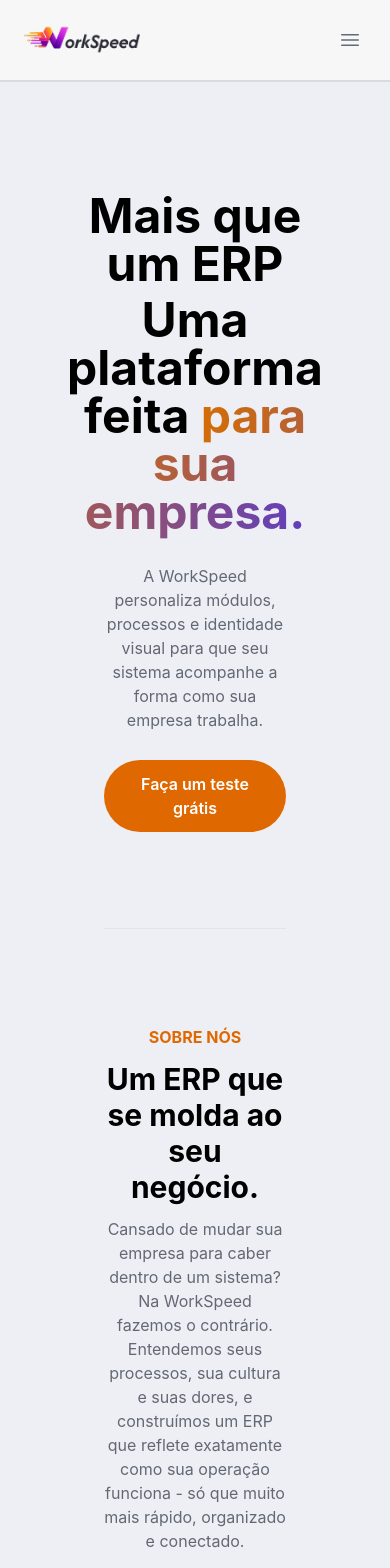
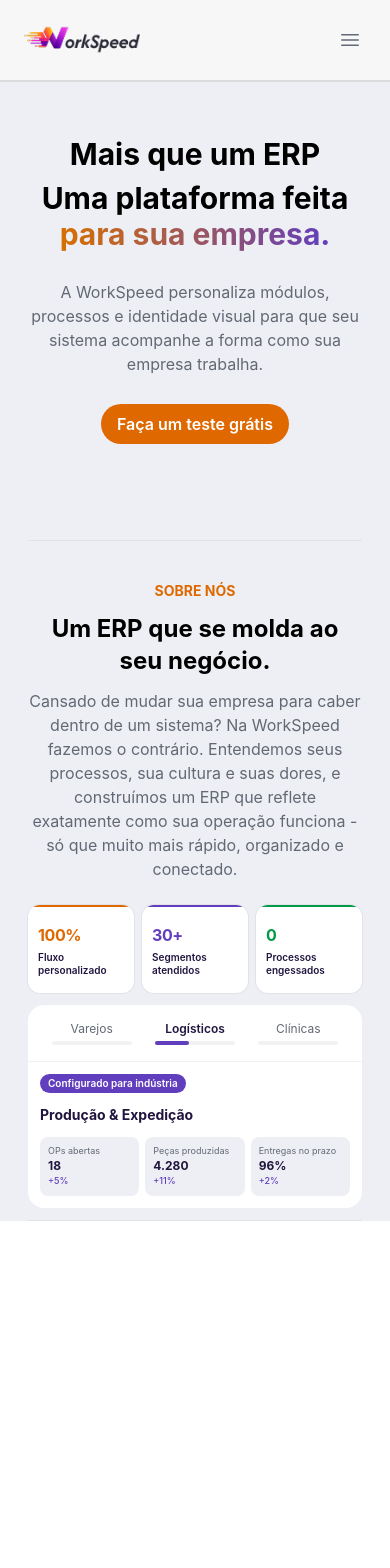
Before and after one commit to workspeed/WorkSpeed-Frontend, a React (Vite) app: page / in a window 390 px wide. Shown: the top 1568 px of the page. After the commit the page ends 1221 px from the top, so only its background shows below. Built offline with nearby package versions, Linux system fonts and the light colour scheme; a web font is replaced by a local one.

Commit message:
refactor: Improved responsiveness of the hero and about sections.

```diff
--- a/src/layouts/LeadingPageLayout.tsx
+++ b/src/layouts/LeadingPageLayout.tsx
@@ -6,7 +6,7 @@
 
 export default function LeadingPageLayout({ children, className }: LeadingPageLayoutProps) {
     return (
-        <div className={`bg-background px-26 mx-auto ${className}`}>
+        <div className={`bg-background px-7 md:px-15 lg:px-26 mx-auto ${className}`}>
             <Nav/>
             {children}
         </div>
--- a/src/modules/marketing/components/AboutSection.tsx
+++ b/src/modules/marketing/components/AboutSection.tsx
@@ -111,21 +111,23 @@
 
 function AdaptationMetrics() {
     return (
-        <div className='mt-8 grid grid-cols-1 gap-4 sm:grid-cols-3 sm:items-stretch lg:grid-cols-1 xl:grid-cols-3'>
+        <div className='mt-6 grid w-full grid-cols-3 gap-2 text-left sm:mt-8 sm:items-stretch sm:gap-4 lg:grid-cols-1 xl:grid-cols-3'>
             {ADAPTATION_METRICS.map((metric) => (
                 <div
                     key={metric.label}
-                    className='group relative flex h-full min-h-44 flex-col overflow-hidden rounded-2xl bg-white p-5 ring-1 ring-black/5 transition-shadow hover:shadow-md'
+                    className='group relative flex h-full min-h-22 flex-col overflow-hidden rounded-xl bg-white p-2.5 ring-1 ring-black/5 transition-shadow hover:shadow-md sm:min-h-44 sm:rounded-2xl sm:p-5'
                 >
-                    <div className={`absolute inset-x-0 top-0 h-1 ${metric.accentBar}`} />
+                    <div className={`absolute inset-x-0 top-0 h-0.5 sm:h-1 ${metric.accentBar}`} />
 
-                    <p className={`mt-4 h-9 shrink-0 text-3xl font-bold tracking-tight ${metric.accentText}`}>
+                    <p className={`mt-2 shrink-0 text-base font-bold tracking-tight sm:mt-4 sm:h-9 sm:text-3xl ${metric.accentText}`}>
                         {metric.value}
                     </p>
-                    <p className='mt-2 min-h-10 shrink-0 text-sm font-semibold leading-snug text-primary'>
+                    <p className='mt-1 line-clamp-2 shrink-0 text-[10px] font-semibold leading-tight text-primary sm:mt-2 sm:min-h-10 sm:text-sm sm:leading-snug'>
                         {metric.label}
                     </p>
-                    <p className='mt-1 min-h-10 flex-1 text-xs leading-relaxed text-gray'>{metric.detail}</p>
+                    <p className='mt-1 hidden min-h-10 flex-1 text-xs leading-relaxed text-gray sm:block'>
+                        {metric.detail}
+                    </p>
                 </div>
             ))}
         </div>
@@ -136,12 +138,12 @@
     const accentText = accentColor.replace('bg-', 'text-')
 
     return (
-        <div className='animate-tab-content-in px-4 py-5 sm:px-7 sm:py-6'>
-            <div className='mb-4 flex flex-wrap items-center gap-2 sm:mb-5'>
-                <span className={`rounded-full px-2.5 py-1 text-xs font-semibold ${accentColor} text-white`}>
+        <div className='animate-tab-content-in px-3 py-3 sm:px-7 sm:py-6'>
+            <div className='mb-3 flex flex-wrap items-center gap-2 sm:mb-5'>
+                <span className={`rounded-full px-2 py-0.5 text-[10px] font-semibold sm:px-2.5 sm:py-1 sm:text-xs ${accentColor} text-white`}>
                     {content.badge}
                 </span>
-                <div className='flex flex-wrap gap-1.5'>
+                <div className='hidden flex-wrap gap-1.5 sm:flex'>
                     {content.modules.map((module) => (
                         <span
                             key={module}
@@ -153,22 +155,22 @@
                 </div>
             </div>
 
-            <div className='mb-4 sm:mb-5'>
-                <h4 className='text-base font-bold text-primary sm:text-lg'>{content.title}</h4>
-                <p className='text-sm text-gray'>{content.description}</p>
+            <div className='mb-3 sm:mb-5'>
+                <h4 className='text-sm font-bold text-primary sm:text-lg'>{content.title}</h4>
+                <p className='mt-0.5 hidden text-sm text-gray sm:block'>{content.description}</p>
             </div>
 
-            <div className='mb-4 grid grid-cols-1 gap-3 sm:mb-5 sm:grid-cols-3'>
+            <div className='mb-0 grid grid-cols-3 gap-1.5 sm:mb-5 sm:gap-3'>
                 {content.stats.map((stat) => (
-                    <div key={stat.label} className='rounded-xl bg-background p-3'>
-                        <p className='text-xs text-gray'>{stat.label}</p>
-                        <p className='mt-1 text-sm font-bold text-primary sm:text-base'>{stat.value}</p>
-                        <p className={`mt-0.5 text-xs font-medium ${accentText}`}>{stat.trend}</p>
+                    <div key={stat.label} className='rounded-lg bg-background p-2 sm:rounded-xl sm:p-3'>
+                        <p className='line-clamp-2 text-[9px] leading-tight text-gray sm:line-clamp-none sm:text-xs'>{stat.label}</p>
+                        <p className='mt-0.5 text-xs font-bold text-primary sm:mt-1 sm:text-base'>{stat.value}</p>
+                        <p className={`text-[9px] font-medium sm:mt-0.5 sm:text-xs ${accentText}`}>{stat.trend}</p>
                     </div>
                 ))}
             </div>
 
-            <div className='flex flex-col gap-2'>
+            <div className='mt-3 hidden flex-col gap-2 sm:flex'>
                 <p className='text-xs font-semibold uppercase tracking-wide text-gray'>Recentes</p>
                 {content.items.map((item) => (
                     <div
@@ -209,7 +211,7 @@
 
     return (
         <LeadingPageLayout>
-            <div id="about" className="grid grid-cols-1 gap-8 lg:grid-cols-2 lg:gap-10">
+            <div id="about" className="grid grid-cols-1 gap-3 md:gap-6 lg:grid-cols-2 lg:gap-10">
                 <div className="max-lg:text-center lg:text-left [&>div]:max-lg:items-center [&>div]:lg:items-start">
                     <TitleSection
                         title="Sobre nós"
@@ -249,7 +251,7 @@
                                 </button>
                             ))}
                         </div>
-                        <div className='flex items-center justify-center gap-2 sm:justify-end'>
+                        <div className='hidden items-center gap-2 sm:flex sm:justify-end'>
                             {activeTabData.dotColors.map((dotColor) => (
                                 <span key={dotColor} className={`${dotColor} rounded-full p-[5px]`} />
                             ))}
--- a/src/modules/marketing/components/HeroSection.tsx
+++ b/src/modules/marketing/components/HeroSection.tsx
@@ -3,9 +3,9 @@
 
 export function HeroSection() {
   return (
-    <LeadingPageLayout className='py-24'>
+    <LeadingPageLayout className='py-10 lg:py-24'>
       <header className="flex flex-col items-center justify-center py-24 mx-auto lg:max-w-4xl md:max-w-2xl max-w-xl gap-7 text-center">
-        <h1 className="flex flex-col items-center gap-2 text-center text-5xl font-bold md:text-7xl">
+        <h1 className="flex flex-col items-center gap-2 text-center text-3xl md:text-5xl lg:text-7xl font-bold">
           <span>Mais que um ERP</span>
           <span>
             Uma plataforma feita
@@ -18,7 +18,7 @@
           sistema acompanhe a forma como sua empresa trabalha.
         </p>
 
-        <button className="bg-orange text-white px-7 py-3 rounded-full font-semibold hover:bg-orange/80 transition-colors cursor-not-allowed">
+        <button className="bg-orange text-white px-4 md:px-7 py-2 md:py-3 rounded-full font-semibold hover:bg-orange/80 transition-colors cursor-not-allowed">
           Faça um teste grátis
         </button>
       </header>
--- a/src/modules/marketing/components/ui/TitleSection.tsx
+++ b/src/modules/marketing/components/ui/TitleSection.tsx
@@ -8,9 +8,9 @@
 export default function TitleSection({ title, subtitle, description, align }: TitleSectionProps) {
     return (
         <div className={`flex flex-col items-${align} justify-center gap-3`}>
-            <h2 className="text-base font-bold uppercase text-orange">{title}</h2>
-            <h3 className="text-3xl font-bold">{subtitle}</h3>
-            <p className="text-gray text-base md:text-base">{description}</p>
+            <h2 className="md:text-base text-sm font-bold uppercase text-orange">{title}</h2>
+            <h3 className="md:text-3xl text-2xl font-bold">{subtitle}</h3>
+            <p className="text-gray text-base">{description}</p>
         </div>
     )
 }
```
